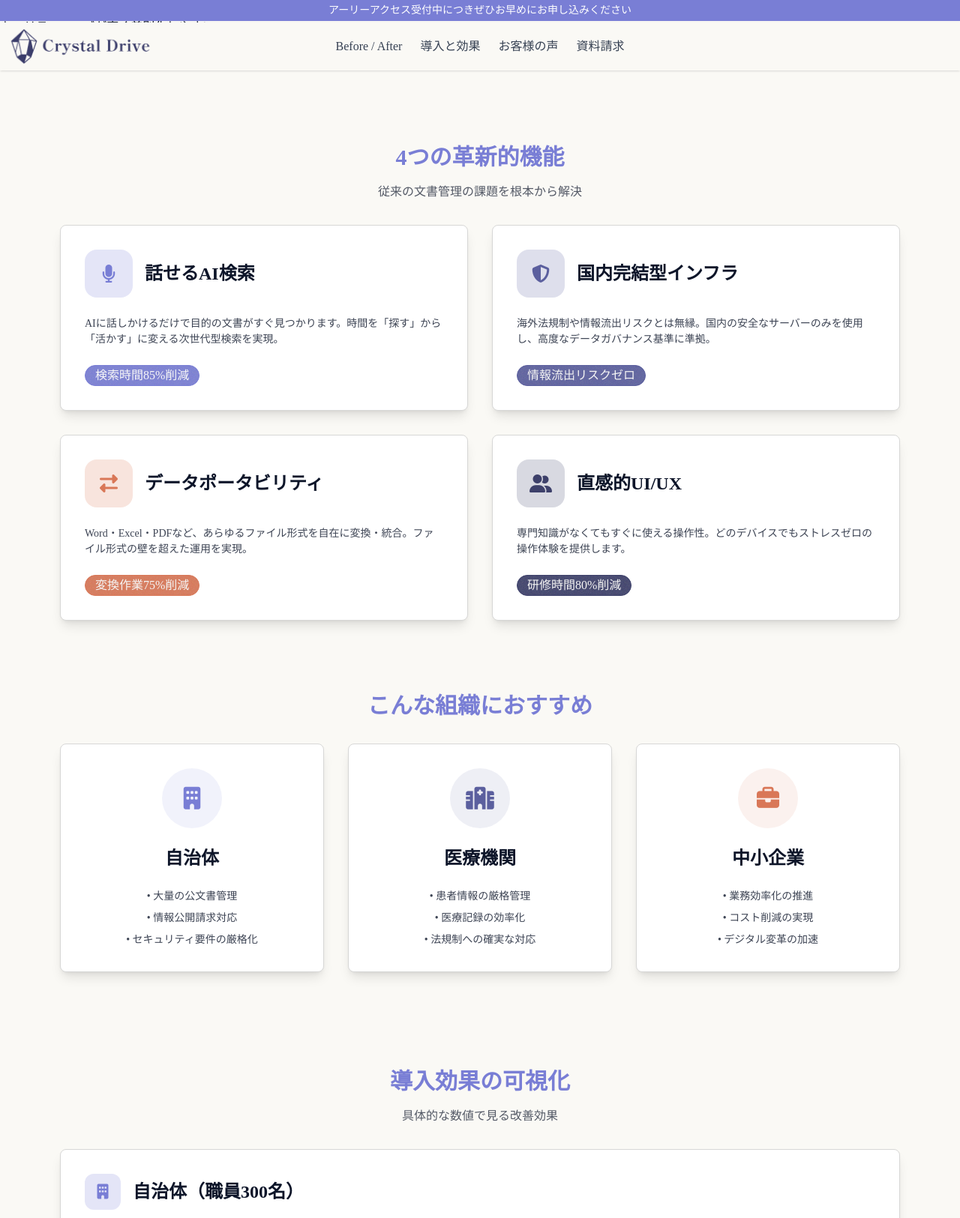
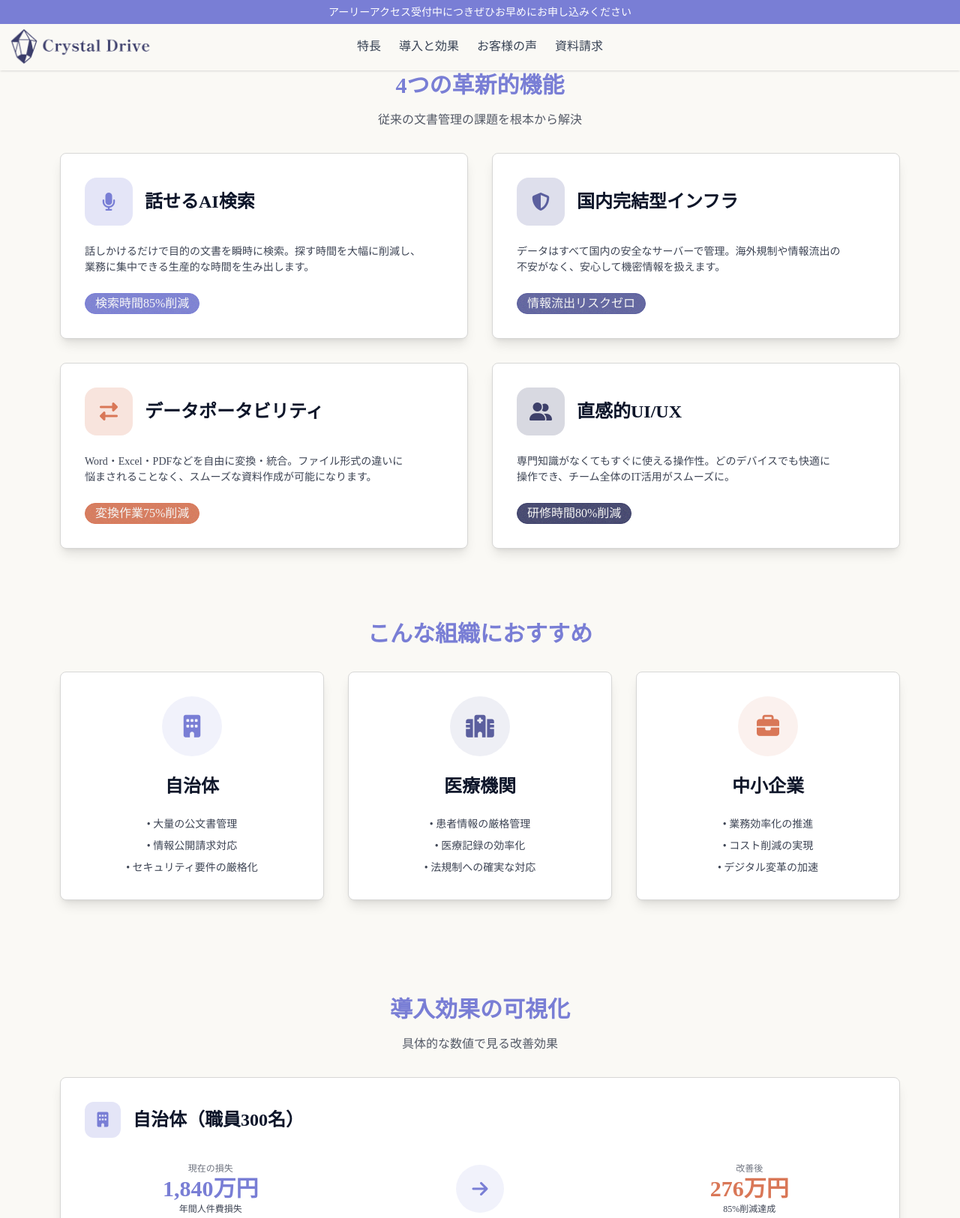
Before and after one commit to Rina-Koyasu/CrystalDrive, a website: page effect.html in a window 1280 px wide. Shown: the top 1625 px of the page at 75% size. Drawn offline with Linux system fonts and the light colour scheme.

Commit message:
change file

```diff
--- a/effect.html
+++ b/effect.html
@@ -1,14 +1,3 @@
-◇オンラインデモページ
-
-「話せるAI」の体験価値を直接提供
-技術的な実装が必要だが訴求効果大
-
-
-◇業界別特化ページ（自治体向け）
-
-ターゲットが明確で具体的な訴求が可能
-セキュリティニーズが高く差別化しやすい
-
 <!DOCTYPE html>
 <html lang="ja" data-theme="CrystalDrive">
 
@@ -36,8 +25,8 @@
         </a>
       </div>
       <!-- 中央（メニュー） -->
-     <div class="navbar-center space-x-6">
-        <a href="index.html#section4" class="text-gray-700 hover:text-indigo-600">Before / After</a>
+      <div class="navbar-center space-x-6">
+        <a href="index.html#section4" class="text-gray-700 hover:text-indigo-600">特長</a>
         <a href="effect.html" class="text-gray-700 hover:text-indigo-600">導入と効果</a>
         <a href="customer.html" class="text-gray-700 hover:text-indigo-600">お客様の声</a>
         <a href="index.html#section5" class="text-gray-700 hover:text-indigo-600">資料請求</a>
@@ -47,33 +36,8 @@
     </div>
   </header>
   <main class="py-12 md:py-20">
-    <!-- Hero Section -->
-    <!-- <section class="pt-4">
-      <div class="text-center">
-        <div>
-          <h1 class="text-3xl md:text-3xl font-bold text-base-content text-neutral mb-6">
-            情報活用を<span class="text-primary">革新</span>する<br>
-            次世代AIドキュメント管理
-          </h1>
-          <p class="text-base-content/80 mb-8 max-w-2xl mx-auto">
-            話すだけで目的の文書が見つかる。安全な国内サーバーであらゆる組織のデジタル変革を。
-          </p>
-          <div class="flex flex-col sm:flex-row gap-4 justify-center">
-            <a href="#section4" class="btn btn-primary px-8">
-              <i class="fas fa-chart-line mr-2"></i>
-              導入効果を見る
-            </a>
-            <a href="#section5" class="btn btn- px-8">
-              <i class="fas fa-download mr-2"></i>
-              資料請求
-            </a>
-          </div>
-        </div>
-      </div>
-    </section> -->
-
     <!-- Features Section -->
-    <section class="py-12">
+    <section>
       <div class="container mx-auto px-4 pt-4 max-w-6xl">
         <div class="text-center mb-8">
           <h2 class="text-3xl text-primary font-bold text-base-content mb-4">
@@ -96,7 +60,7 @@
                 <h3 class="card-title text-2xl text-base-content">話せるAI検索</h3>
               </div>
               <p class="text-base-content/80 mb-4">
-                AIに話しかけるだけで目的の文書がすぐ見つかります。時間を「探す」から「活かす」に変える次世代型検索を実現。
+                話しかけるだけで目的の文書を瞬時に検索。探す時間を大幅に削減し、<br>業務に集中できる生産的な時間を生み出します。
               </p>
               <div class="badge badge-primary badge-lg">検索時間85%削減</div>
             </div>
@@ -113,7 +77,7 @@
                 <h3 class="card-title text-2xl text-base-content">国内完結型インフラ</h3>
               </div>
               <p class="text-base-content/80 mb-4">
-                海外法規制や情報流出リスクとは無縁。国内の安全なサーバーのみを使用し、高度なデータガバナンス基準に準拠。
+                データはすべて国内の安全なサーバーで管理。海外規制や情報流出の<br>不安がなく、安心して機密情報を扱えます。
               </p>
               <div class="badge badge-secondary badge-lg">情報流出リスクゼロ</div>
             </div>
@@ -130,7 +94,7 @@
                 <h3 class="card-title text-2xl text-base-content">データポータビリティ</h3>
               </div>
               <p class="text-base-content/80 mb-4">
-                Word・Excel・PDFなど、あらゆるファイル形式を自在に変換・統合。ファイル形式の壁を超えた運用を実現。
+                Word・Excel・PDFなどを自由に変換・統合。ファイル形式の違いに<br>悩まされることなく、スムーズな資料作成が可能になります。
               </p>
               <div class="badge badge-accent badge-lg">変換作業75%削減</div>
             </div>
@@ -147,7 +111,7 @@
                 <h3 class="card-title text-2xl text-base-content">直感的UI/UX</h3>
               </div>
               <p class="text-base-content/80 mb-4">
-                専門知識がなくてもすぐに使える操作性。どのデバイスでもストレスゼロの操作体験を提供します。
+                専門知識がなくてもすぐに使える操作性。どのデバイスでも快適に<br>操作でき、チーム全体のIT活用がスムーズに。
               </p>
               <div class="badge badge-neutral badge-lg">研修時間80%削減</div>
             </div>
@@ -157,8 +121,8 @@
     </section>
 
     <!-- Target Audience Section -->
-    <section class="py-12">
-      <div class="container mx-auto px-4 max-w-6xl">
+    <section class="py-20">
+      <div class="container mx-auto px-4 pt-4 max-w-6xl">
         <div class="text-center mb-8">
           <h2 class="text-3xl text-primary font-bold text-base-content">
             こんな組織におすすめ
@@ -215,7 +179,7 @@
     </section>
 
     <!-- Before/After Section -->
-    <section id="section4" class="py-20 bg-base-100">
+    <section id="section4" class="py-12 bg-base-100">
       <div class="container mx-auto px-4 max-w-6xl">
         <div class="text-center mb-8">
           <h2 class="text-3xl text-primary font-bold text-base-content mb-4">
@@ -254,12 +218,6 @@
                   <div class="stat-desc text-base-content/80">85%削減達成</div>
                 </div>
               </div>
-
-              <!-- <div class="alert alert-warning alert-soft mt-6">
-                <i class="fas fa-check-circle"></i>
-                <span class="font-bold">年間1,564万円の人件費削減効果</span>
-              </div> -->
-
 
               <!-- アラート -->
               <div class="alert alert-warning alert-soft mt-6">
@@ -324,11 +282,6 @@
                 </div>
               </div>
 
-              <!-- <div class="alert alert-info alert-info alert-soft mt-6">
-                <i class="fas fa-shield-alt"></i>
-                <span class="font-bold">2-5億円のリスク回避効果</span>
-              </div> -->
-
               <!-- アラート -->
               <div class="alert alert-warning alert-soft mt-6">
                 <i class="fas fa-shield-alt"></i>
@@ -387,10 +340,6 @@
                 </div>
               </div>
 
-              <!-- <div class="alert alert-error alert-soft mt-6">
-                <i class="fas fa-chart-line"></i>
-                <span class="font-bold">年間108万円の作業コスト削減</span>
-              </div> -->
               <!-- アラート -->
               <div class="alert alert-warning alert-soft mt-6">
                 <i class="fas fa-chart-line"></i>
@@ -426,50 +375,12 @@
                 </div>
               </dialog>
 
-
-
-              <!-- <dialog id="modal-3" class="modal">
-                <div class="modal-box max-w-md">
-                  <h3 class="font-bold text-xl text-accent mb-3">
-                    <i class="fas fa-briefcase mr-2"></i>
-                    中小企業での導入メリット
-                  </h3>
-
-                  <ul class="space-y-3 text-base-content/80 leading-relaxed text-sm">
-                    <li>
-                      ✅ <span class="font-medium">作業時間を75%短縮</span><br>
-                      毎月30時間 → <strong>7.5時間</strong>に削減。
-                    </li>
-                    <li>
-                      ✅ <span class="font-medium">年間108万円の人件費削減</span><br>
-                      単純作業を自動化し、年間<strong>270時間</strong>を創出。
-                    </li>
-                    <li>
-                      ✅ <span class="font-medium">生産性と満足度の向上</span><br>
-                      データ管理の手間が減り、<br>
-                      社員が本来の業務に集中。
-                    </li>
-                  </ul>
-
-                  <div class="modal-action mt-5">
-                    <form method="dialog">
-                      <button class="btn btn-accent btn-sm">閉じる</button>
-                    </form>
-                  </div>
-                </div>
-              </dialog> -->
-
-
-
-
-
             </div>
           </div>
         </div>
       </div>
     </section>
   </main>
-
 
   <!-- Footer -->
   <footer class="py-8">
```
